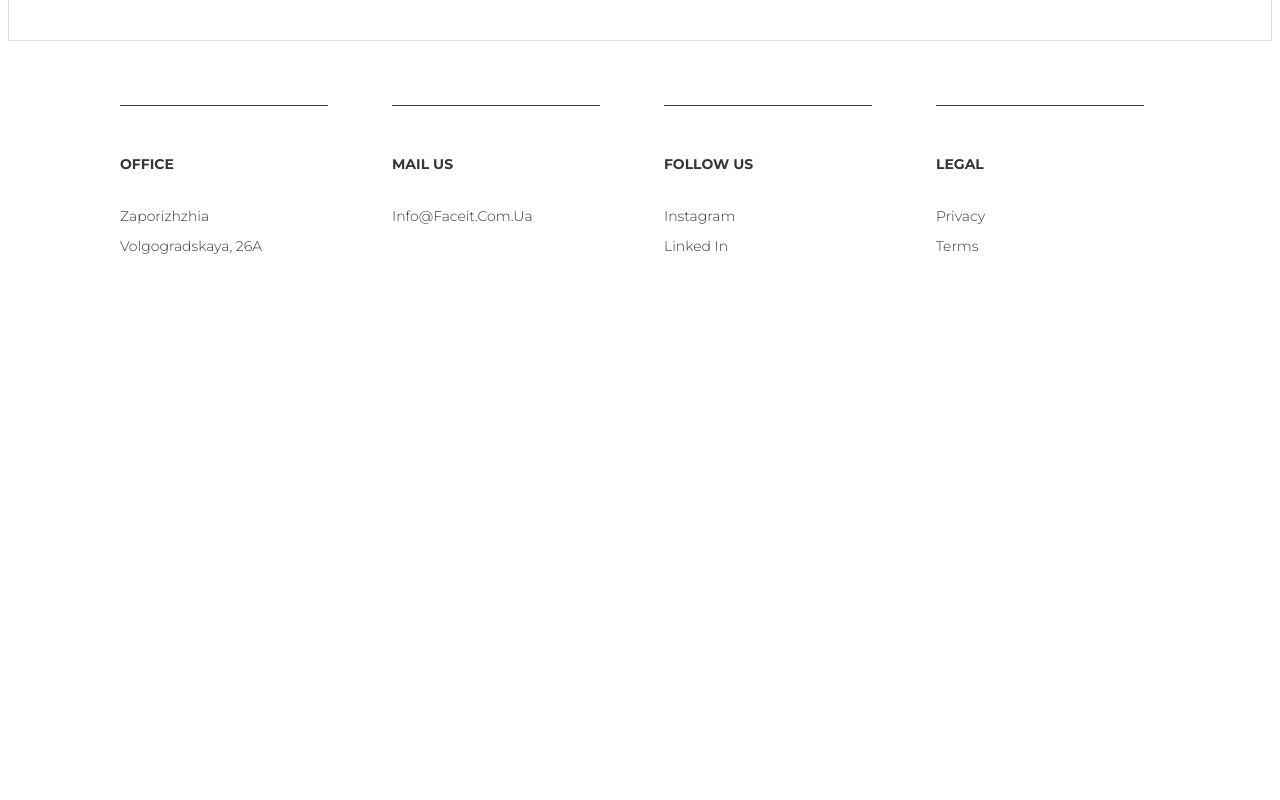
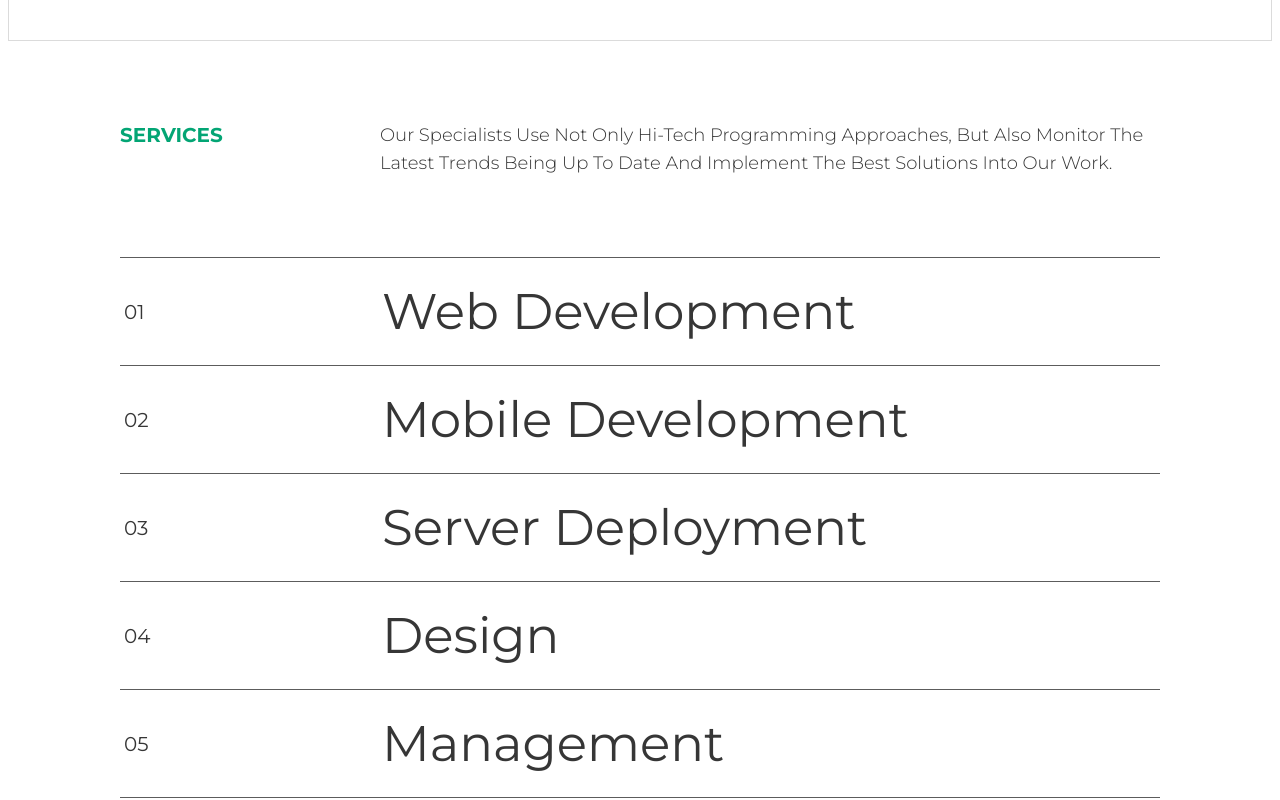
Before and after one commit to SunkissedWitch/faceit-prototype, a Next.js app: page / in a window 1280 px wide. Shown: the part 1620-2420 px from the top of the page. Before the commit the page ends 1972 px from the top, so only its background shows below. Built offline with nearby package versions, Linux system fonts and the light colour scheme.

Commit message:
added accordion section

```diff
--- a/src/app/page.js
+++ b/src/app/page.js
@@ -1,6 +1,7 @@
 import { HeroComposition } from '@/components/HeroComposition'
 import { AboutUs } from '@/components/AboutUs'
 import { OurTeam } from '@/components/OurTeam'
+import { Services } from '@/components/Services'
 
 export default function Home() {
   return (
@@ -8,6 +9,7 @@ export default function Home() {
       <HeroComposition />
       <AboutUs />
       <OurTeam />
+      <Services />
     </div>
   )
 }
--- /dev/null
+++ b/src/components/Accordion/content.js
@@ -0,0 +1,78 @@
+export const steps = [
+  {
+    id: 1,
+    title: "WEB DEVELOPMENT",
+    mainText: [
+      "PHP / Javascript / Ruby on Rails",
+      "Yii, Codeigniter, Laravel, Node.js, Angular. JS, jQuery",
+      "HTML5, CSS3, Bootstrap, MySQL, PostgreSQL, MongoDB",
+    ],
+    secondaryText: [
+      "content management",
+      "web applications",
+      "websites",
+      "portals, intranet portals",
+      "content managment systems",
+      "e-commerce",
+    ],
+  },
+  {
+    id: 2,
+    title: "MOBILE DEVELOPMENT",
+    mainText: [
+      "iOS development on",
+      "Objective C and Swift",
+      "Android native",
+      "development on Java",
+      "Parse.com and custom built RESTful",
+      "API, Phonegap, Cordova",
+    ],
+    secondaryText: [
+      "mobile applications",
+      "dashboards",
+      "mobile e-commerce",
+      "responsive websites",
+    ],
+  },
+  {
+    id: 3,
+    title: "SERVER DEPLOYMENT",
+    mainText: [
+      "Amazon Web Services (S3, Elastic Beanstalk, Load Balancer)",
+      "Setup of mailing server",
+      "Selection of best hosting provider",
+      "Installation of monitoring script",
+      "SSL certificates, security trackers",
+    ],
+    secondaryText: [
+      "We use and deploy:",
+      "Amazon Web Services (S3, Elastic Beanstalk, Load Balancer)",
+      "Mailing server setup, select the best hosting provider, install the monitoring script",
+    ],
+  },
+  {
+    id: 4,
+    title: "Design",
+    mainText: [
+      "Our main principle is quality:",
+      "Our designers will implement all ideas that you have. Even more - they will share their vision of your projects and give you advice how to do a better, efficient and attractive presentation of your products. We know the latest trends in the world design and are using them.",
+      "The main task - to create a brand, that will bring the result and make a profit.",
+    ],
+    secondaryText: [
+      "branding, corp.identity",
+      "UI/UX for the web & mobile apps",
+      "responsive websites",
+      "premium landings",
+      "e-commerce",
+    ],
+  },
+  {
+    id: 5,
+    title: "Management",
+    mainText: [
+      "We create different mobile applications, using modern and popular technologies.",
+      "Our project managers will keep you updated about deadlines, progress and budget.",
+    ],
+    secondaryText: ["We use in our work organization :", "Scrum technologies", "Agile project managment"],
+  },
+];
--- /dev/null
+++ b/src/components/Accordion/index.jsx
@@ -0,0 +1,46 @@
+"use client"
+
+import { useState } from "react"
+import { AccordionHeaderText } from "@/components/AccordionHeaderText"
+import { AccordionDescriptionText } from "@/components/AccordionDescriptionText"
+import { steps } from "./content"
+
+export const Accordion = () => {
+  const [checked, setCheked] = useState(0)
+  const switchChecked = (key) => setCheked(key)
+
+  return (
+    <div className="join join-vertical w-full rounded-none">
+      {steps.map((step) => {
+
+        const isChecked = step.id === checked
+
+        return (
+          <div key={`${step.id}-${step.title}`} className="collapse join-item border-y border-base-300">
+            <input type="radio" name="my-accordion-4" checked={isChecked} onChange={() => switchChecked(step.id)} />
+            <div className="collapse-title flex flex-row items-center px-1">
+              <div className={`${isChecked ? 'text-secondary pl-3' : 'text-secondary-focus'} text-xl w-1/4 transition-all`}>{step.id < 10 && '0'}{step.id}</div>
+              <AccordionHeaderText active={isChecked}>
+                {step.title.toLowerCase()}
+              </AccordionHeaderText>
+            </div>
+            <div className="collapse-content">
+              <div className='w-3/4 ml-auto flex flex-col gap-y-7 px-6'>
+                <div className='flex flex-col gap-y-2'>
+                  {step.mainText?.map((row, index) => (
+                    <AccordionDescriptionText key={`service-main-text-${index}`}>{row}</AccordionDescriptionText>
+                  ))}
+                </div>
+                <div className='flex flex-col gap-y-2'>
+                  {step.secondaryText?.map((row, index) => (
+                    <AccordionDescriptionText key={`service-secondary-text-${index}`} className='text-secondary'>{row}</AccordionDescriptionText>
+                  ))}
+                </div>
+              </div>
+            </div>
+          </div>
+        )
+      })}
+    </div>
+  )
+}
--- /dev/null
+++ b/src/components/AccordionDescriptionText/index.jsx
@@ -0,0 +1,9 @@
+export const AccordionDescriptionText = ({ children, className = ''}) => {
+  return (
+    <div
+      className={`text-primary-content text-xl leading-6 font-light capitalize ${className}`}
+    >
+      {children}
+    </div>
+  )
+}
--- /dev/null
+++ b/src/components/AccordionHeaderText/index.jsx
@@ -0,0 +1,10 @@
+export const AccordionHeaderText = ({ children, className, active, ...props }) => {
+  return (
+    <div
+      className={`${active ? 'text-primary pl-5' : 'text-primary-content'} text-[3.125rem] capitalize transition-colors ${className}`}
+      {...props}
+    >
+      {children}
+    </div>
+  )
+}
--- /dev/null
+++ b/src/components/Services/index.jsx
@@ -0,0 +1,17 @@
+import { Accordion } from "@/components/Accordion"
+import { DescriptionText } from "@/components/DescriptionText"
+import { HeaderText } from "@/components/HeaderText"
+
+export const Services = () => {
+  return (
+    <>
+      <div className='flex flex-row justify-between gap-5'>
+        <HeaderText>Services</HeaderText>
+        <DescriptionText className='w-3/4 font-light'>Our specialists use not only hi-tech programming approaches, but also monitor the latest trends being up to date and implement the best solutions into our work.</DescriptionText>
+      </div>
+      <div>
+        <Accordion />
+      </div>
+    </>
+  )
+}
--- a/tailwind.config.js
+++ b/tailwind.config.js
@@ -32,6 +32,7 @@ module.exports = {
           "accent-content": "#000",
           "neutral": "#E0E0E0",
           "base-100": "#fff",
+          "base-300": "#5B5B5B",
           "base-content": "#363636"
         },
         dark: {
@@ -44,6 +45,7 @@ module.exports = {
             "accent-content": "#fff",
             "neutral": "#232323",
             "base-100": "#101010",
+            "base-300": "#5B5B5B",
             "base-content": "#888"
         },
       },
```
